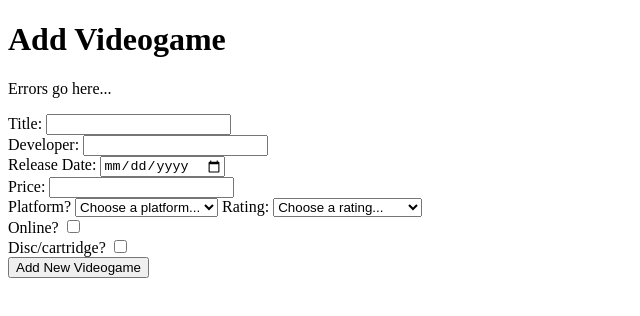
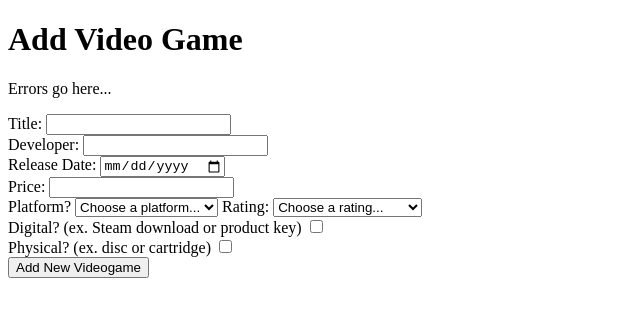
Before and after one commit to sk8kitty/CPW204---AddProduct, a plain HTML site: page index.html in a window 1280 px wide. Shown: the whole page, without its empty margins (0-640 px from the left). Drawn offline with Linux system fonts and the light colour scheme.

Commit message:
Minor HTML updates (wordings + linked JS/CSS)

```diff
--- a/index.html
+++ b/index.html
@@ -5,9 +5,10 @@
     <meta http-equiv="X-UA-Compatible" content="IE=edge">
     <meta name="viewport" content="width=device-width, initial-scale=1.0">
     <title>Add Product Form</title>
+    <link rel="stylesheet" href="CSS/site.css">
 </head>
 <body>
-    <h1>Add Videogame</h1>
+    <h1>Add Video Game</h1>
     <div id="validation-summary">
         <p>Errors go here...</p>
     </div>
@@ -26,7 +27,7 @@
         <br>
 
         <label for="price">Price:</label>
-        <input id="price" type="number">
+        <input id="price" type="number" step="0.01">
         <br>
 
         <label for="platform">Platform?</label>
@@ -70,14 +71,16 @@
         </select>
         <br>
 
-        <label for="online">Online?</label>
+        <label for="online">Digital? (ex. Steam download or product key)</label>
         <input id="online" type="checkbox">
         <br>
-        <label for="online">Disc/cartridge?</label>
+        <label for="online">Physical? (ex. disc or cartridge)</label>
         <input id="online" type="checkbox">
         <br>
 
         <input type="button" value="Add New Videogame">
     </form>
+
+    <script src="js/main.js"></script>
 </body>
 </html>
```
